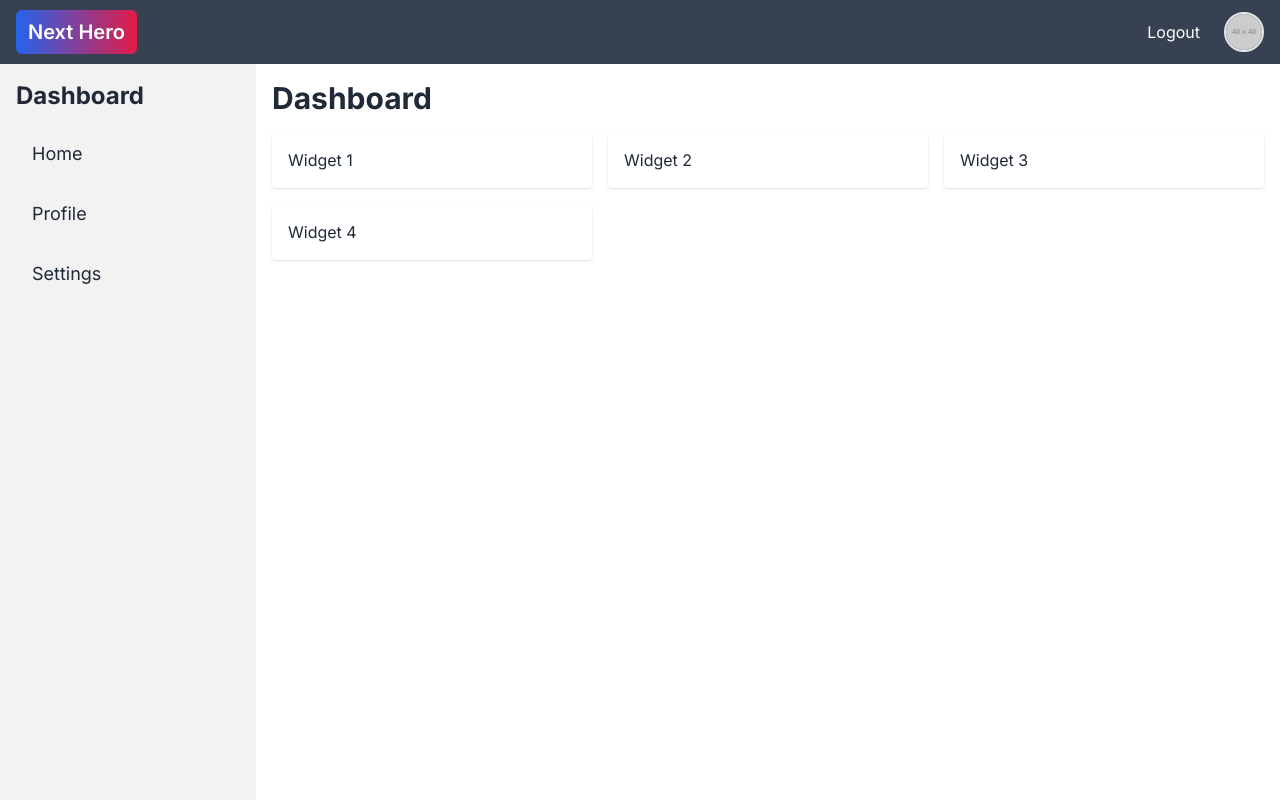
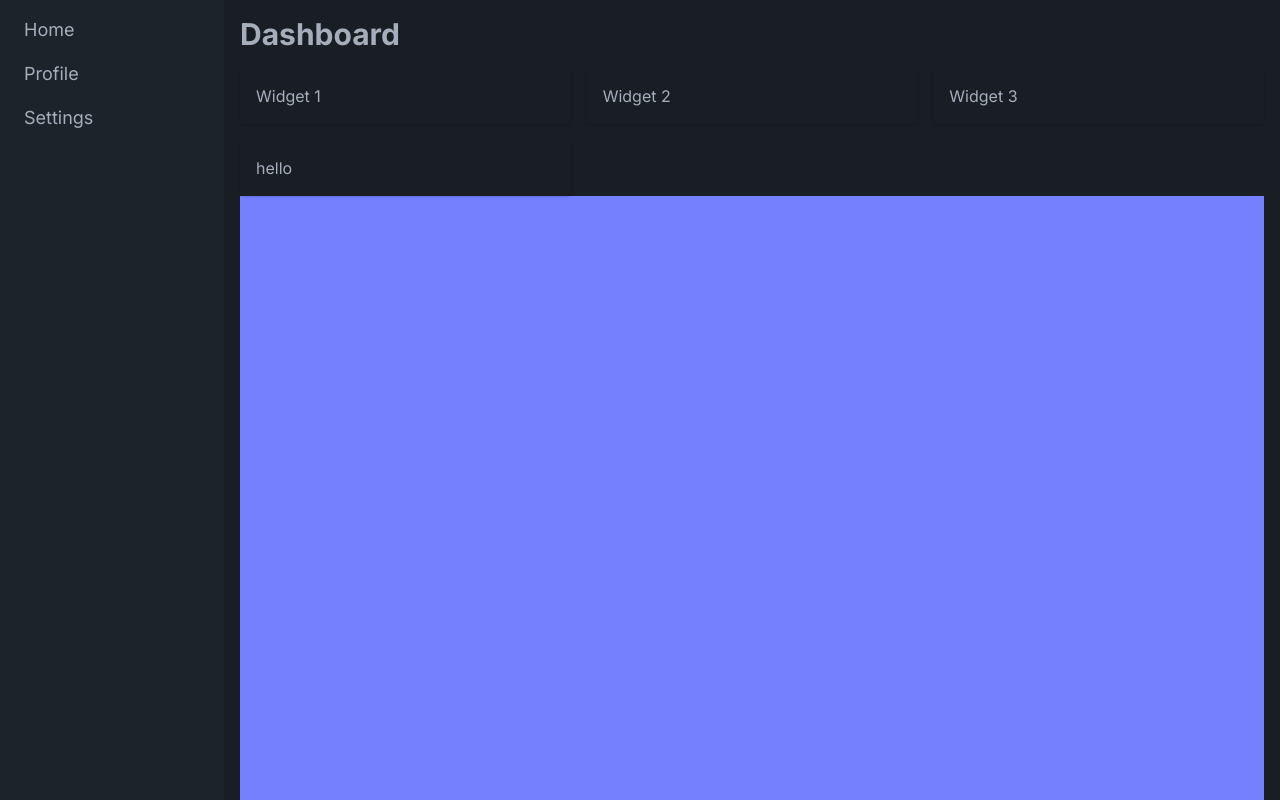
Before and after one commit to mhmitas/simple-next.js-template, a Next.js app: page /dashboard in a window 1280 px wide. Shown: the top 800 px of the page. Built offline with nearby package versions, Linux system fonts and the light colour scheme.

Commit message:
creating dashboard template

```diff
--- a/package.json
+++ b/package.json
@@ -11,7 +11,8 @@
   "dependencies": {
     "next": "14.2.4",
     "react": "^18",
-    "react-dom": "^18"
+    "react-dom": "^18",
+    "react-icons": "^5.2.1"
   },
   "devDependencies": {
     "daisyui": "^4.12.2",
--- a/src/app/(dashboards)/dashboard/layout.jsx
+++ b/src/app/(dashboards)/dashboard/layout.jsx
@@ -1,14 +1,21 @@
+'use client'
 import Link from 'next/link';
-import React from 'react';
+import React, { createContext, useState } from 'react';
+
+export const SidebarContext = createContext(null)
 
 const DashboardLayout = ({ children }) => {
+    const [isSidebarOpen, setIsSidebarOpen] = useState(false)
+
     return (
-        <div>
-            <DashboardNavbar />
-            <div>
-                {children}
+        <SidebarContext.Provider value={{ isSidebarOpen, setIsSidebarOpen }}>
+            <div className='min-h-screen'>
+                {/* <DashboardNavbar /> */}
+                <div className='h-full'>
+                    {children}
+                </div>
             </div>
-        </div>
+        </SidebarContext.Provider>
     );
 };
 
@@ -19,14 +26,16 @@ export default DashboardLayout;
 const DashboardNavbar = () => {
     return (
         <div className="h-16">
-            <nav className="dark:bg-gray-900 bg-gray-700 text-white py-3 px-4 flex justify-between items-center fixed top-0 left-0 w-full h-16">
+            <nav className="py-3 px-4 flex justify-between items-center fixed top-0 left-0 w-full h-16 bg-base-100 shadow-lg">
                 <Link className="text-xl text-white font-semibold bg-gradient-to-r from-blue-600 to-rose-600 py-2 px-3 rounded-md" href="/">
                     Next Hero
                 </Link>
-                <div className="flex space-x-4">
-                    <a href="#" className="hover:bg-gray-700 p-2 rounded">Logout</a>
-                    <div>
-                        <img src="https://via.placeholder.com/40" alt="Avatar" className="w-10 h-10 rounded-full border-2 border-gray-200 dark:border-gray-700" />
+                <div className="flex gap-2 items-center">
+                    <a href="#" className="btn btn-sm btn-ghost p-2 rounded">Logout</a>
+                    <div tabIndex={0} role="button" className="btn btn-ghost btn-circle avatar">
+                        <div className="w-10 rounded-full">
+                            <img alt="Tailwind CSS Navbar component" src="https://img.daisyui.com/images/stock/photo-1534528741775-53994a69daeb.jpg" />
+                        </div>
                     </div>
                 </div>
             </nav>
--- a/src/app/(dashboards)/dashboard/page.jsx
+++ b/src/app/(dashboards)/dashboard/page.jsx
@@ -1,18 +1,28 @@
+'use client'
 import Sidebar from '@/components/dashboard/Sidebar';
-import React from 'react';
+import React, { useContext } from 'react';
+import { SidebarContext } from './layout';
+import { GoSidebarCollapse } from "react-icons/go";
+
 
 const DashboardPage = () => {
+    const { isSidebarOpen, setIsSidebarOpen } = useContext(SidebarContext)
+
     return (
         <div className='flex'>
             <Sidebar />
-            <div className="flex-1 p-4">
+            <div className="flex-1 p-4 min-h-full md:ml-56">
                 <h1 className="text-3xl font-bold mb-4">Dashboard</h1>
                 <div className="grid grid-cols-1 md:grid-cols-2 lg:grid-cols-3 gap-4">
                     <div className="p-4 rounded shadow">Widget 1</div>
                     <div className="p-4 rounded shadow">Widget 2</div>
                     <div className="p-4 rounded shadow">Widget 3</div>
-                    <div className="p-4 rounded shadow">Widget 4</div>
+                    <div className="p-4 rounded shadow">
+                        hello
+                    </div>
                 </div>
+                <div className="bg-primary h-screen w-full"></div>
+                <button onClick={() => setIsSidebarOpen(!isSidebarOpen)} className='btn btn-sm md:hidden fixed top-4 right-4 btn-secondary z-50'><GoSidebarCollapse size={25} /></button>
             </div>
         </div>
     );
--- a/src/app/layout.js
+++ b/src/app/layout.js
@@ -1,6 +1,5 @@
 import { Inter } from "next/font/google";
 import "./globals.css";
-import Navbar from "@/components/Navbar";
 
 const inter = Inter({ subsets: ["latin"] });
 
@@ -11,8 +10,8 @@ export const metadata = {
 
 export default function RootLayout({ children }) {
   return (
-    <html lang="en" data-theme="light">
-      <body className={inter.className}>
+    <html lang="en" data-theme="">
+      <body className={`${inter.className} bg-base-200 `}>
         <div className="">
           {children}
         </div>
--- a/src/components/Navbar.jsx
+++ b/src/components/Navbar.jsx
@@ -15,7 +15,7 @@ const Navbar = () => {
     ];
 
     return (
-        <nav className="w-full shadow-md">
+        <nav className="w-full shadow-md bg-base-100">
             <div className="mx-auto flex items-center justify-between py-3 px-4">
                 <Link className="text-xl text-white font-semibold bg-gradient-to-r from-blue-600 to-rose-600 py-2 px-3 rounded-md" href="/">
                     Next Hero
--- a/src/components/dashboard/Sidebar.jsx
+++ b/src/components/dashboard/Sidebar.jsx
@@ -1,23 +1,27 @@
-import React from 'react';
+'use client'
+import { SidebarContext } from '@/app/(dashboards)/dashboard/layout';
+import Link from 'next/link';
+import React, { useContext } from 'react';
 
 const Sidebar = () => {
+    const { isSidebarOpen, setIsSidebarOpen } = useContext(SidebarContext)
+
+    function handleOverlayClick(e) {
+        if (e.target === e.currentTarget) {
+            setIsSidebarOpen(false)
+        }
+    }
+
     return (
-        <div className="bg-base-200 w-52 md:w-64 h-screen">
-            <div className='fixed overflow-x-auto h-screen w-52 md:w-64 p-4'>
-                <h1 className="text-2xl font-bold mb-3">Dashboard</h1>
+        <aside onClick={handleOverlayClick} className={`${isSidebarOpen && 'fixed md:static bg-black bg-opacity-50 inset-0'} md:fixed md:w-56`}>
+            <div className={`fixed ${isSidebarOpen ? 'translate-x-0' : '-translate-x-full'} w-56 bg-base-100 h-screen duration-200 md:translate-x-0`}>
                 <ul className='menu text-lg'>
-                    <li className="mb-4">
-                        <a href="#" className="block p-2 rounded">Home</a>
-                    </li>
-                    <li className="mb-4">
-                        <a href="#" className="block p-2 rounded">Profile</a>
-                    </li>
-                    <li className="mb-4">
-                        <a href="#" className="block p-2 rounded">Settings</a>
-                    </li>
+                    <li><Link href={'#'}>Home</Link></li>
+                    <li><Link href={'#'}>Profile</Link></li>
+                    <li><Link href={'#'}>Settings</Link></li>
                 </ul>
             </div>
-        </div>
+        </aside>
     );
 };
 
--- a/tailwind.config.js
+++ b/tailwind.config.js
@@ -6,13 +6,10 @@ module.exports = {
     "./src/app/**/*.{js,ts,jsx,tsx,mdx}",
   ],
   theme: {
-    extend: {
-      backgroundImage: {
-        "gradient-radial": "radial-gradient(var(--tw-gradient-stops))",
-        "gradient-conic":
-          "conic-gradient(from 180deg at 50% 50%, var(--tw-gradient-stops))",
-      },
-    },
+    extend: {},
+  },
+  daisyui: {
+    themes: ['dark', 'light']
   },
   plugins: [require('daisyui')],
 };
```
Also changed, not shown: 1 other file (tests, documents, lock files or other folders).
